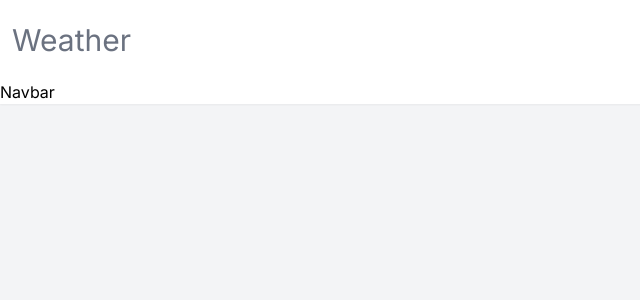
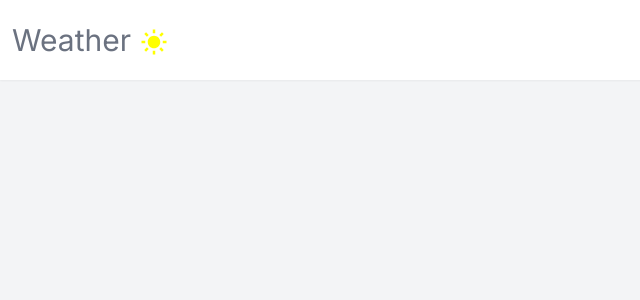
Before and after one commit to oatmilkies/weather-app, a Next.js app: page / in a window 1280 px wide. Shown: the top 300 px of the page, without its empty margins (0-640 px from the left). Built offline with nearby package versions, Linux system fonts and the light colour scheme.

Commit message:
Add sun icon

```diff
--- /dev/null
+++ b/src/app/components/IconBxsSun.tsx
@@ -0,0 +1,18 @@
+// icon:bxs-sun | Boxicons https://boxicons.com/ | Atisa
+import * as React from "react";
+
+function IconBxsSun(props: React.SVGProps<SVGSVGElement>) {
+  return (
+    <svg
+      viewBox="0 0 24 24"
+      fill="yellow"
+      height="1em"
+      width="1em"
+      {...props}
+    >
+      <path d="M6.995 12c0 2.761 2.246 5.007 5.007 5.007s5.007-2.246 5.007-5.007-2.246-5.007-5.007-5.007S6.995 9.239 6.995 12zM11 19h2v3h-2zm0-17h2v3h-2zm-9 9h3v2H2zm17 0h3v2h-3zM5.637 19.778l-1.414-1.414 2.121-2.121 1.414 1.414zM16.242 6.344l2.122-2.122 1.414 1.414-2.122 2.122zM6.344 7.759L4.223 5.637l1.415-1.414 2.12 2.122zm13.434 10.605l-1.414 1.414-2.122-2.122 1.414-1.414z" />
+    </svg>
+  );
+}
+
+export default IconBxsSun;
--- a/src/app/components/Navbar.tsx
+++ b/src/app/components/Navbar.tsx
@@ -1,6 +1,7 @@
 /** @format */
 
 import React from 'react';
+import IconBxsSun from './IconBxsSun'
 
 type Props = {};
 
@@ -10,9 +11,9 @@ export default function Navbar({ }: Props) {
       <div className='h-[80px] w-full flex justify-between items-center max-w-7xl px-3'>
         <div className='flex items-center justify-center gap-2'>
           <h2 className='text-gray-500 text-3xl'>Weather</h2>
+          <IconBxsSun className='text-3xl mt-1'/>
         </div>
       </div>
-      Navbar
     </nav>
   );
 }
```
